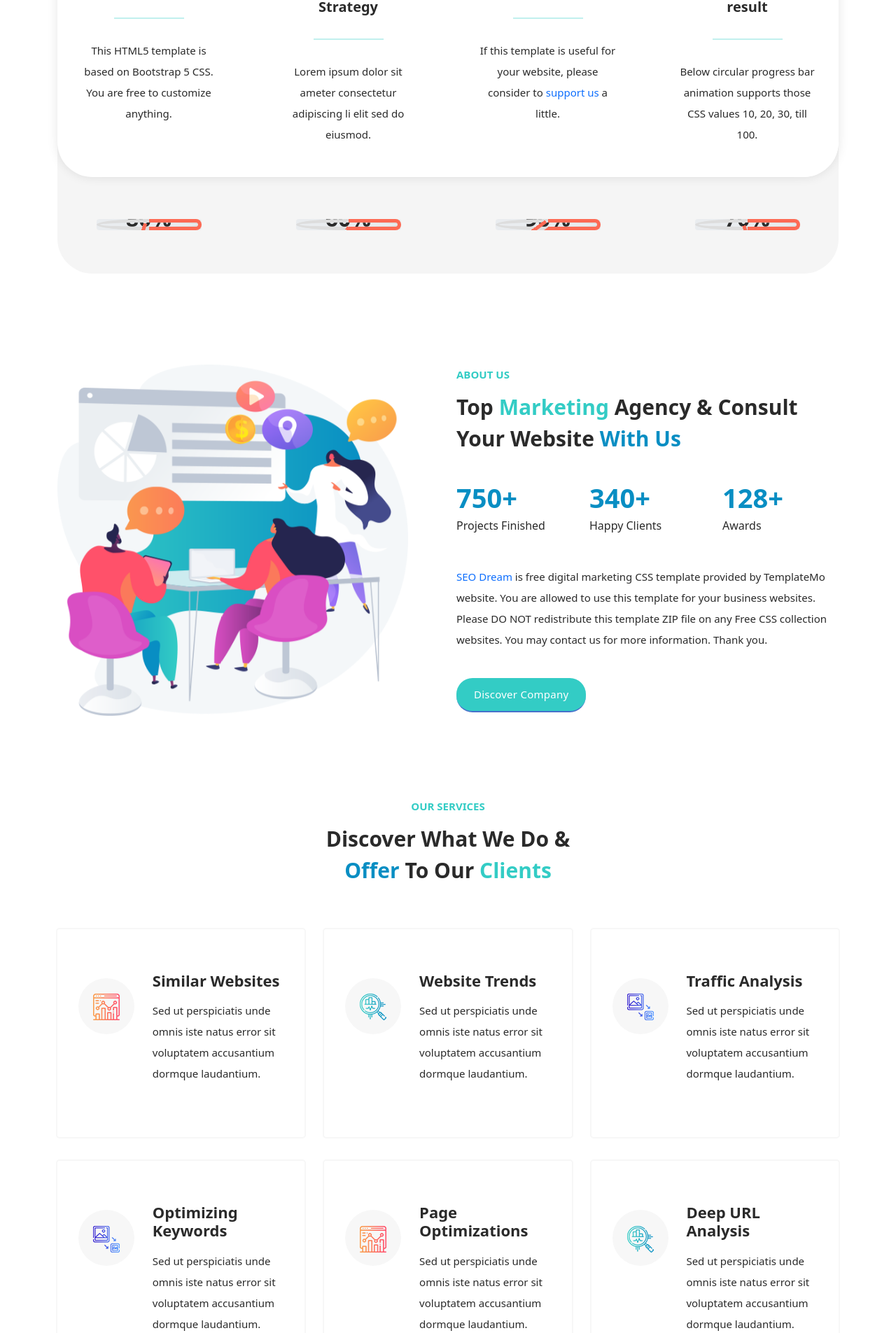
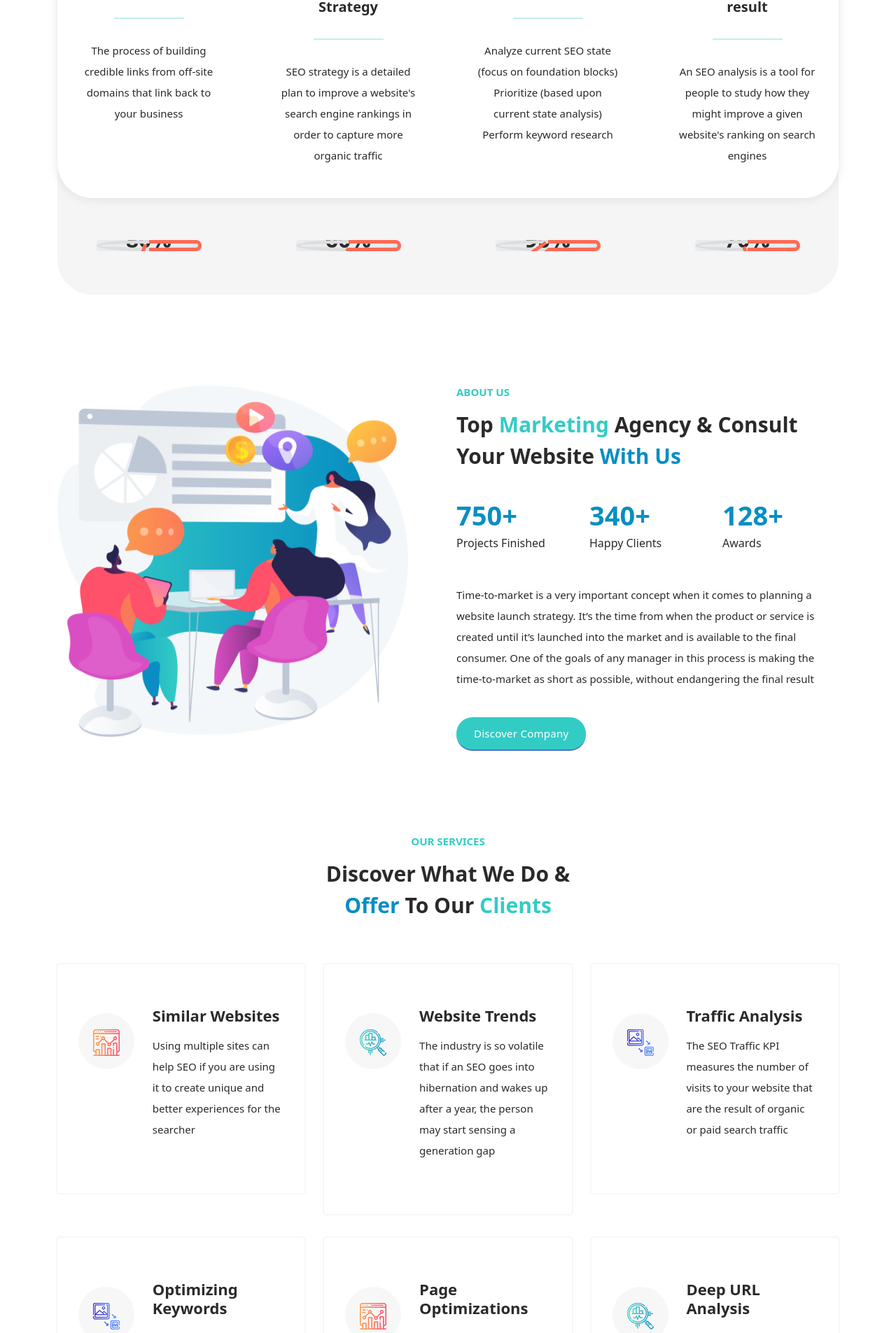
Before and after one commit to Kanishka96ac/aws-s3-project, an Angular app: page / in a window 1280 px wide. Shown: the part 1159-3064 px from the top of the page at 70% size. Built offline with nearby package versions, Linux system fonts and the light colour scheme.

Commit message:
Content updated

```diff
--- a/src/app/app.component.html
+++ b/src/app/app.component.html
@@ -106,7 +106,7 @@
                   <div class="icon"></div>
                   <h4>Reach Out</h4>
                   <div class="line-dec"></div>
-                  <p>This HTML5 template is based on Bootstrap 5 CSS. You are free to customize anything.</p>
+                  <p>The process of building credible links from off-site domains that link back to your business</p>
                 </div>
               </div>
               <div class="col-lg-3">
@@ -117,7 +117,7 @@
                   <div class="icon"></div>
                   <h4>Develop a Strategy</h4>
                   <div class="line-dec"></div>
-                  <p>Lorem ipsum dolor sit ameter consectetur adipiscing li elit sed do eiusmod.</p>
+                  <p>SEO strategy is a detailed plan to improve a website's search engine rankings in order to capture more organic traffic</p>
                 </div>
               </div>
               <div class="col-lg-3">
@@ -128,7 +128,7 @@
                   <div class="icon"></div>
                   <h4>Implementation</h4>
                   <div class="line-dec"></div>
-                  <p>If this template is useful for your website, please consider to <a rel="nofollow" href="https://www.paypal.me/templatemo" target="_blank">support us</a> a little.</p>
+                  <p>Analyze current SEO state (focus on foundation blocks) Prioritize (based upon current state analysis) Perform keyword research</p>
                 </div>
               </div>
               <div class="col-lg-3">
@@ -139,7 +139,7 @@
                   <div class="icon"></div>
                   <h4>Analyze the result</h4>
                   <div class="line-dec"></div>
-                  <p>Below circular progress bar animation supports those CSS values 10, 20, 30, till 100.</p>
+                  <p>An SEO analysis is a tool for people to study how they might improve a given website's ranking on search engines</p>
                 </div>
               </div>
             </div>
@@ -260,7 +260,7 @@
               </div>
             </div>
           </div>
-          <p><a rel="nofollow" href="https://templatemo.com/tm-563-seo-dream" target="_parent">SEO Dream</a> is free digital marketing CSS template provided by TemplateMo website. You are allowed to use this template for your business websites. Please DO NOT redistribute this template ZIP file on any Free CSS collection websites. You may contact us for more information. Thank you.</p>
+          <p>Time-to-market is a very important concept when it comes to planning a website launch strategy. It’s the time from when the product or service is created until it’s launched into the market and is available to the final consumer. One of the goals of any manager in this process is making the time-to-market as short as possible, without endangering the final result</p>
           <div class="main-green-button"><a href="#">Discover company</a></div>
         </div>
       </div>
@@ -291,7 +291,7 @@
               <div class="col-lg-8">
                 <div class="right-content">
                   <h4>Similar Websites</h4>
-                  <p>Sed ut perspiciatis unde omnis iste natus error sit voluptatem accusantium dormque laudantium.</p>
+                  <p>Using multiple sites can help SEO if you are using it to create unique and better experiences for the searcher</p>
                 </div>
               </div>
             </div>
@@ -308,7 +308,7 @@
               <div class="col-lg-8">
                 <div class="right-content">
                   <h4>Website Trends</h4>
-                  <p>Sed ut perspiciatis unde omnis iste natus error sit voluptatem accusantium dormque laudantium.</p>
+                  <p>The industry is so volatile that if an SEO goes into hibernation and wakes up after a year, the person may start sensing a generation gap</p>
                 </div>
               </div>
             </div>
@@ -325,7 +325,7 @@
               <div class="col-lg-8">
                 <div class="right-content">
                   <h4>Traffic Analysis</h4>
-                  <p>Sed ut perspiciatis unde omnis iste natus error sit voluptatem accusantium dormque laudantium.</p>
+                  <p>The SEO Traffic KPI measures the number of visits to your website that are the result of organic or paid search traffic</p>
                 </div>
               </div>
             </div>
@@ -342,7 +342,7 @@
               <div class="col-lg-8">
                 <div class="right-content">
                   <h4>Optimizing Keywords</h4>
-                  <p>Sed ut perspiciatis unde omnis iste natus error sit voluptatem accusantium dormque laudantium.</p>
+                  <p>Keyword optimization is the act of researching, analyzing and selecting the best keywords</p>
                 </div>
               </div>
             </div>
@@ -359,7 +359,7 @@
               <div class="col-lg-8">
                 <div class="right-content">
                   <h4>Page Optimizations</h4>
-                  <p>Sed ut perspiciatis unde omnis iste natus error sit voluptatem accusantium dormque laudantium.</p>
+                  <p>On-page SEO is the practice of optimizing web pages for specific keywords in order to improve search visibility and traffic</p>
                 </div>
               </div>
             </div>
@@ -376,7 +376,7 @@
               <div class="col-lg-8">
                 <div class="right-content">
                   <h4>Deep URL Analysis</h4>
-                  <p>Sed ut perspiciatis unde omnis iste natus error sit voluptatem accusantium dormque laudantium.</p>
+                  <p>Deep links are a type of link that send users directly to an app instead of a website or a store</p>
                 </div>
               </div>
             </div>
@@ -584,10 +584,8 @@
     <div class="container">
       <div class="row">
         <div class="col-lg-12">
-          <p>Copyright © 2021 SEO Dream Co., Ltd. All Rights Reserved.
-
-          <br>Web Designed by <a rel="nofollow" href="https://templatemo.com" title="free CSS templates">TemplateMo</a></p>
-        </div>
+          <p>Copyright © 2022 SEO Dream Co., Ltd. All Rights Reserved.
+                  </div>
       </div>
     </div>
   </footer>
```
